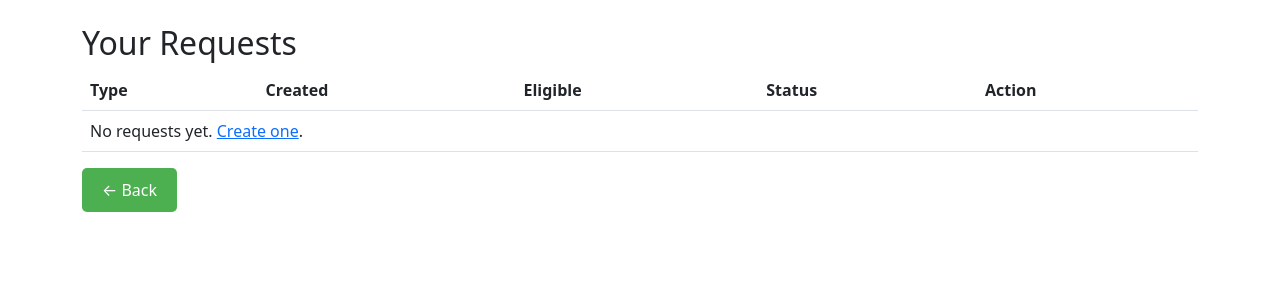
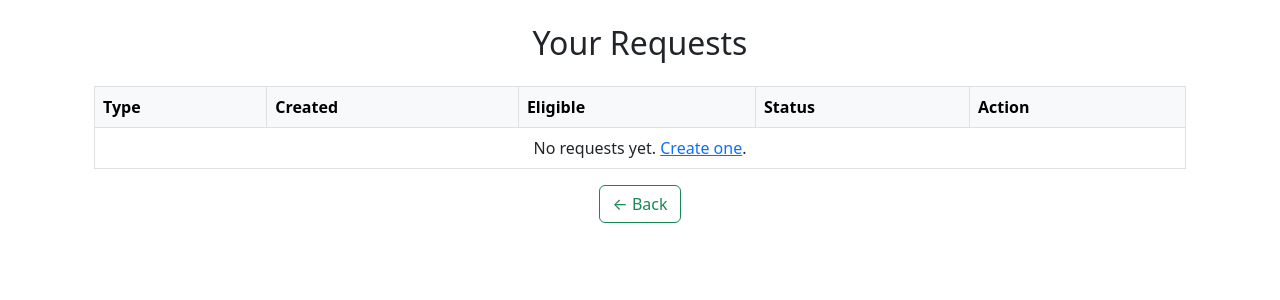
Before and after one commit to HOMSINdayizeye/Umudugudu_certificate-Provision, a Django app: page /certificates/dashboard/ in a window 1280 px wide. Shown: the part 56-356 px from the top of the page. Run offline with Django 4.2, Linux system fonts and the light colour scheme; the visitor is signed in with stand-in values (Sample User, id 1); data that the repository does not hold is empty.

```diff
--- a/certificates/models.py
+++ b/certificates/models.py
@@ -1,15 +1,17 @@
 from django.db import models
 from django.contrib.auth.models import AbstractUser
 from django.conf import settings
-from django.contrib.auth.models import User
 
+# Custom user model
 class CustomUser(AbstractUser):
     is_eligible = models.BooleanField(default=False)
 
-#Separating profile models
+# Profile model linked to custom user
 class UserProfile(models.Model):
     user = models.OneToOneField(settings.AUTH_USER_MODEL, on_delete=models.CASCADE)
     is_eligible = models.BooleanField(default=False)
+
+# Eligible person registry
 class EligiblePerson(models.Model):
     first_name = models.CharField(max_length=150)
     last_name = models.CharField(max_length=150)
@@ -19,14 +21,21 @@ class EligiblePerson(models.Model):
     def __str__(self):
         return f"{self.first_name} {self.last_name} <{self.email}>"
 
+# Certificate type model
+class CertificateType(models.Model):
+    name = models.CharField(max_length=100)
+
+    def __str__(self):
+        return self.name
+
+# Certificate request model
 class CertificateRequest(models.Model):
     CERT_TYPES = [
         ('conduct', 'Conduct'),
         ('residence', 'Residence Recognition'),
         ('community', 'Community Engagement'),
-        ('Stolen Computer', 'Storen Computer'),
+        ('Stolen Computer', 'Stolen Computer'),
         ('other', 'Other'),
-
     ]
 
     STATUS_CHOICES = [
@@ -37,11 +46,12 @@ class CertificateRequest(models.Model):
 
     user = models.ForeignKey(settings.AUTH_USER_MODEL, on_delete=models.CASCADE, related_name='requests')
     cert_type = models.CharField(max_length=20, choices=CERT_TYPES)
+    other_description = models.TextField(blank=True, null=True)  # Only used when cert_type is 'other'
     created_at = models.DateTimeField(auto_now_add=True)
     status = models.CharField(max_length=20, choices=STATUS_CHOICES, default='pending')
     eligible = models.BooleanField(default=False)
-    email = models.EmailField(default= 'umudugudu@gmail.com')
-    admin_message = models.TextField(blank= True, null=True)
+    email = models.EmailField(default='umudugudu@gmail.com')
+    admin_message = models.TextField(blank=True, null=True)
 
     def __str__(self):
         return f"{self.user.email} - {self.cert_type} ({self.status})"
--- a/certificates/templates/certificates/dashboard.html
+++ b/certificates/templates/certificates/dashboard.html
@@ -1,9 +1,11 @@
 {% extends 'certificates/base.html' %}
 {% block content %}
-<h2>Your Requests</h2>
+<div class="container mt-4">
+  <h2 class="mb-4 text-center">Your Requests</h2>
 
-<table class="table">
-  <thead>
+  <div class="table-responsive">
+    <table class="table table-bordered table-hover align-middle">
+      <thead class="table-light">
         <tr>
           <th>Type</th>
           <th>Created</th>
@@ -19,48 +21,45 @@
             <td>{{ r.created_at|date:"Y-m-d H:i" }}</td>
             <td>{% if r.eligible %}Yes{% else %}No{% endif %}</td>
             <td>{{ r.get_status_display }}</td>
-        <td>
+            <td class="d-flex flex-wrap gap-1">
               <a href="{% url 'request_detail' r.pk %}" class="btn btn-sm btn-outline-secondary">View</a>
               {% if is_admin %}
-            <a href="{% url 'update_request_status' r.pk 'approve' %}" class="btn btn-sm btn-success ms-1">Approve</a>
-            <a href="{% url 'update_request_status' r.pk 'deny' %}" class="btn btn-sm btn-danger ms-1">Deny</a>
+                <a href="{% url 'update_request_status' r.pk 'approve' %}" class="btn btn-sm btn-success">Approve</a>
+                <a href="{% url 'update_request_status' r.pk 'deny' %}" class="btn btn-sm btn-danger">Deny</a>
               {% endif %}
             </td>
           </tr>
           {% if r.admin_message %}
             <tr>
               <td colspan="5">
+                <div class="mb-2">
                   <label for="admin_message_{{ r.pk }}" class="form-label"><strong>Admin Message:</strong></label>
                   <textarea id="admin_message_{{ r.pk }}" class="form-control" rows="2" readonly>{{ r.admin_message }}</textarea>
+                </div>
               </td>
             </tr>
           {% endif %}
         {% empty %}
           <tr>
-        <td colspan="5">
+            <td colspan="5" class="text-center">
               No requests yet. <a href="{% url 'choose_certificate' %}">Create one</a>.
             </td>
           </tr>
         {% endfor %}
       </tbody>
     </table>
+  </div>
+
   {% if not request.user.is_superuser %}
-  <a href="{% url 'submit_request' %}">
-    <button class="btn btn-success">Send Other Request</button>
-  </a>
+    <div class="text-center mb-3">
+      <a href="{% url 'submit_request' %}" class="btn btn-success">Send Other Request</a>
+    </div>
   {% endif %}
 
-<button onclick="window.history.back()" style="
-  background-color: #4CAF50;
-  color: white;
-  padding: 10px 20px;
-  border: none;
-  border-radius: 5px;
-  font-size: 16px;
-  cursor: pointer;
-">
+  <div class="text-center">
+    <button onclick="window.history.back()" class="btn btn-outline-success">
       ← Back
     </button>
-
-
+  </div>
+</div>
 {% endblock %}
```
Also changed, not shown: certificates/forms.py (+32 -2 lines), certificates/static/certificates/toggle_other_field.js (added, +12 -0 lines), certificates/templates/certificates/request_detail.html (+9 -5 lines), certificates/templates/certificates/submit_request.html (+17 -1 lines), certificates/migrations/0002_certificatetype_certificaterequest_other_description_and_more.py (added). Lines whose indentation alone changed are shown as unchanged.
